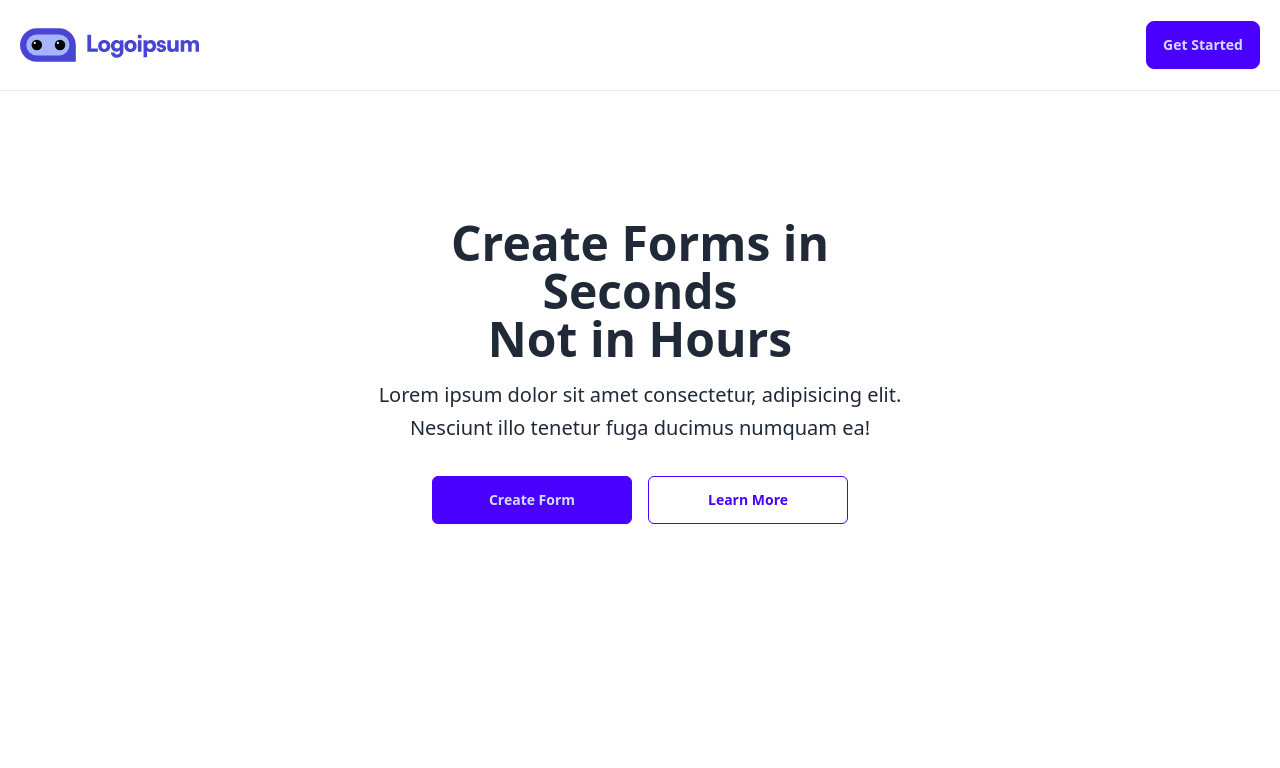
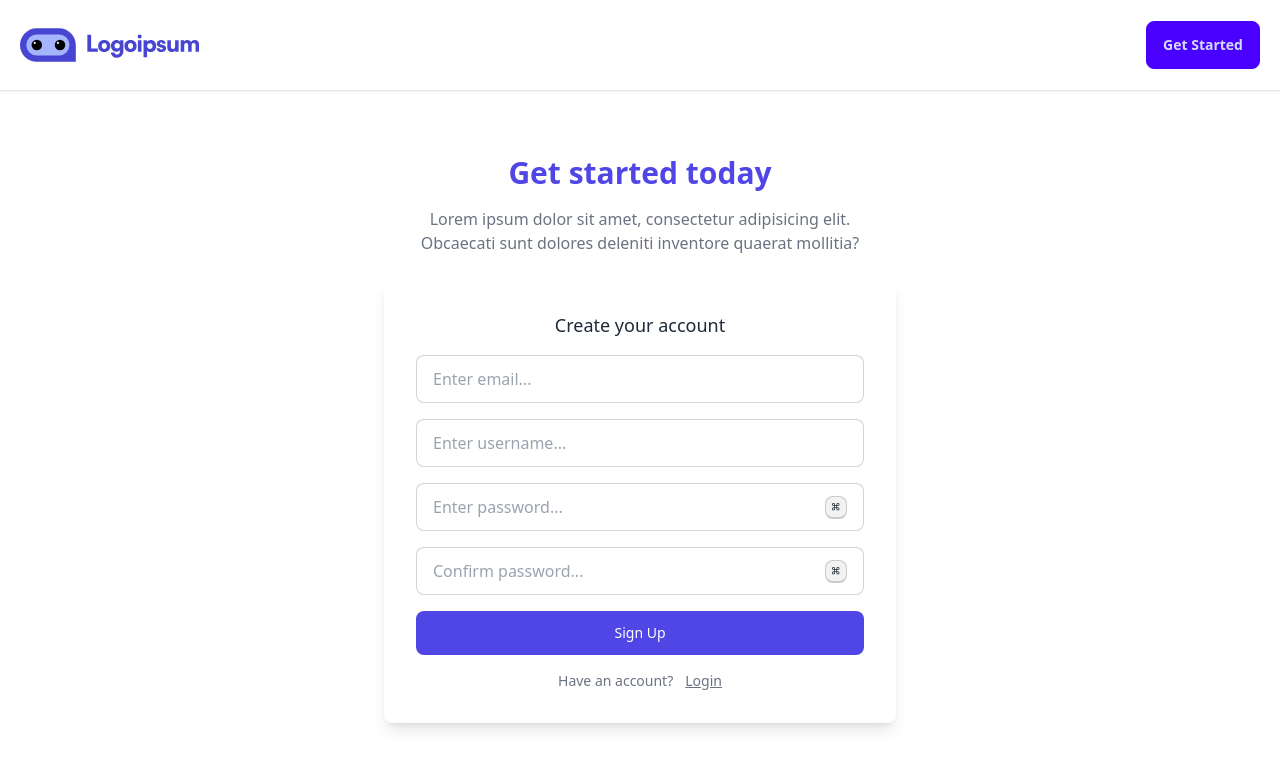
Before and after one commit to taruannika/ai_form_builder, a React (Vite) app in the folder client/: page / in a window 1280 px wide. Shown: the top 768 px of the page. Built offline with nearby package versions, Linux system fonts and the light colour scheme.

Commit message:
login and sign up page UI

```diff
--- a/client/src/App.jsx
+++ b/client/src/App.jsx
@@ -1,11 +1,13 @@
 import Header from "./components/Header";
 import LandingPage from "./pages/LandingPage";
+import LoginPage from "./pages/LoginPage";
+import SignUpPage from "./pages/SignUpPage";
 
 const App = () => {
   return (
     <div>
       <Header />
-      <LandingPage />
+      <SignUpPage />
     </div>
   );
 };
--- /dev/null
+++ b/client/src/pages/LoginPage.jsx
@@ -0,0 +1,48 @@
+const LoginPage = () => {
+  return (
+    <div className="mx-auto max-w-screen-xl px-4 py-16 sm:px-6 lg:px-8">
+      <div className="mx-auto max-w-lg">
+        <h1 className="text-center text-2xl font-bold text-indigo-600 sm:text-3xl">
+          Welcome to AI Form Builder
+        </h1>
+
+        <p className="mx-auto mt-4 max-w-md text-center text-gray-500">
+          Lorem ipsum dolor sit amet, consectetur adipisicing elit. Obcaecati
+          sunt dolores deleniti inventore quaerat mollitia?
+        </p>
+
+        <form className="mb-0 mt-6 space-y-4 rounded-lg p-4 shadow-lg sm:p-6 lg:p-8">
+          <p className="text-center text-lg font-medium">
+            Sign in to your account
+          </p>
+
+          <label className="input input-bordered flex items-center gap-2">
+            <input type="text" className="grow" placeholder="Enter email..." />
+          </label>
+
+          <label className="input input-bordered flex items-center gap-2">
+            <input
+              type="text"
+              className="grow"
+              placeholder="Enter password..."
+            />
+            <kbd className="kbd kbd-sm">⌘</kbd>
+          </label>
+
+          <button className="block w-full rounded-lg bg-indigo-600 px-5 py-3 text-sm font-medium text-white">
+            Sign in
+          </button>
+
+          <p className="text-center text-sm text-gray-500">
+            No account?
+            <a className="underline ml-3" href="#">
+              Sign up
+            </a>
+          </p>
+        </form>
+      </div>
+    </div>
+  );
+};
+
+export default LoginPage;
--- /dev/null
+++ b/client/src/pages/SignUpPage.jsx
@@ -0,0 +1,63 @@
+const SignUpPage = () => {
+  return (
+    <div className="mx-auto max-w-screen-xl px-4 py-16 sm:px-6 lg:px-8">
+      <div className="mx-auto max-w-lg">
+        <h1 className="text-center text-2xl font-bold text-indigo-600 sm:text-3xl">
+          Get started today
+        </h1>
+
+        <p className="mx-auto mt-4 max-w-md text-center text-gray-500">
+          Lorem ipsum dolor sit amet, consectetur adipisicing elit. Obcaecati
+          sunt dolores deleniti inventore quaerat mollitia?
+        </p>
+
+        <form className="mb-0 mt-6 space-y-4 rounded-lg p-4 shadow-lg sm:p-6 lg:p-8">
+          <p className="text-center text-lg font-medium">Create your account</p>
+
+          <label className="input input-bordered flex items-center gap-2">
+            <input type="text" className="grow" placeholder="Enter email..." />
+          </label>
+
+          <label className="input input-bordered flex items-center gap-2">
+            <input
+              type="text"
+              className="grow"
+              placeholder="Enter username..."
+            />
+          </label>
+
+          <label className="input input-bordered flex items-center gap-2">
+            <input
+              type="text"
+              className="grow"
+              placeholder="Enter password..."
+            />
+            <kbd className="kbd kbd-sm">⌘</kbd>
+          </label>
+
+          <label className="input input-bordered flex items-center gap-2">
+            <input
+              type="text"
+              className="grow"
+              placeholder="Confirm password..."
+            />
+            <kbd className="kbd kbd-sm">⌘</kbd>
+          </label>
+
+          <button className="block w-full rounded-lg bg-indigo-600 px-5 py-3 text-sm font-medium text-white">
+            Sign Up
+          </button>
+
+          <p className="text-center text-sm text-gray-500">
+            Have an account?
+            <a className="underline ml-3" href="#">
+              Login
+            </a>
+          </p>
+        </form>
+      </div>
+    </div>
+  );
+};
+
+export default SignUpPage;
```
